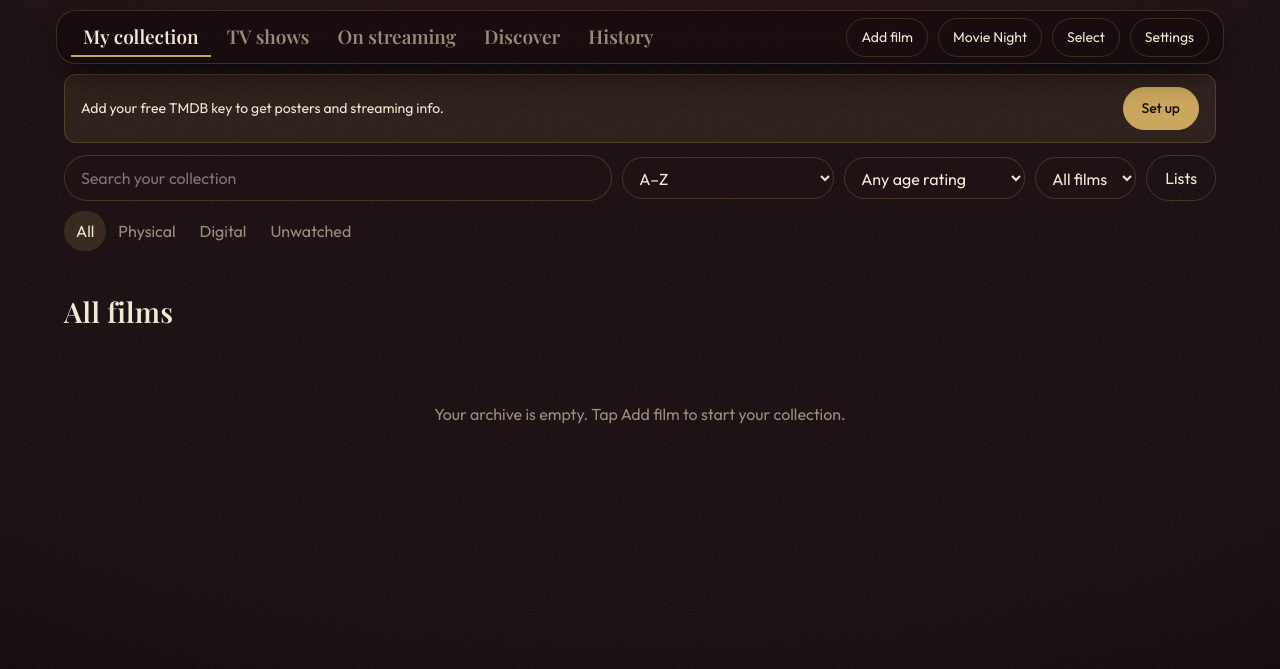
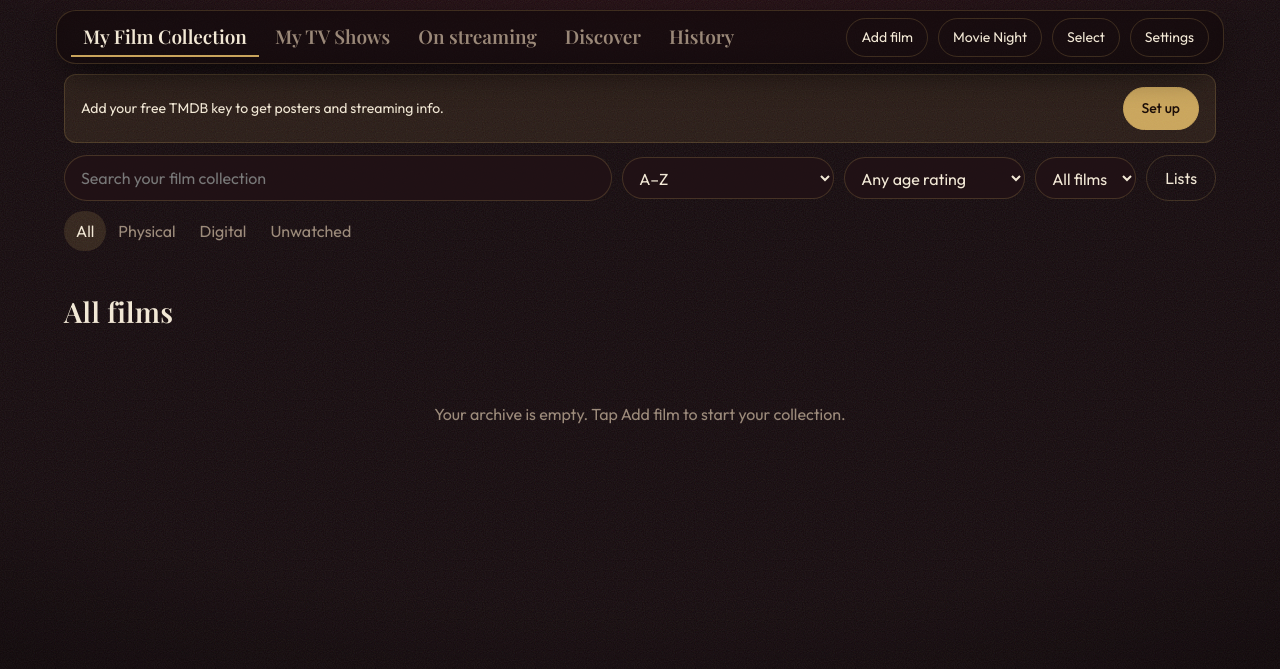
Before and after one commit to Ismail-A2/Cinearchive, a plain HTML site: page index.html in a window 1280 px wide. Shown: the part 115-784 px from the top of the page. Drawn offline with nearby package versions, Linux system fonts and the light colour scheme.

Commit message:
Add files via upload

```diff
--- a/index.html
+++ b/index.html
@@ -208,7 +208,7 @@ button.railt{background:none;border:0;padding:0;color:inherit;font:inherit;curso
   <div><h1>Your CineArchive</h1><div class="sub" id="count"></div></div>
 </header>
 <div class="dock" id="dock">
-<div class="tabs" id="tabs"><button data-t="lib" aria-pressed="true"><span class="lg">My collection</span><span class="sm">Collection</span></button><button data-t="tv" aria-pressed="false"><span class="lg">TV shows</span><span class="sm">TV</span></button><button data-t="str" aria-pressed="false"><span class="lg">On streaming</span><span class="sm">Streaming</span></button><button data-t="dis" aria-pressed="false">Discover</button><button data-t="his" aria-pressed="false">History</button></div>
+<div class="tabs" id="tabs"><button data-t="lib" aria-pressed="true"><span class="lg">My Film Collection</span><span class="sm">Films</span></button><button data-t="tv" aria-pressed="false"><span class="lg">My TV Shows</span><span class="sm">TV</span></button><button data-t="str" aria-pressed="false"><span class="lg">On streaming</span><span class="sm">Streaming</span></button><button data-t="dis" aria-pressed="false">Discover</button><button data-t="his" aria-pressed="false">History</button></div>
   <div class="actions">
     <button class="btn" id="addBtn">Add film</button>
     <button class="btn" id="refBtn" hidden>Refresh streaming</button>
@@ -221,7 +221,7 @@ button.railt{background:none;border:0;padding:0;color:inherit;font:inherit;curso
 <div class="banner" id="kb" hidden><span>Add your free TMDB key to get posters and streaming info.</span><button class="btn primary" id="kbBtn">Set up</button></div>
 <section class="hero2" id="hero2" hidden></section>
 <div class="bar" id="bar">
-  <input id="q" type="search" placeholder="Search your collection" aria-label="Search your collection">
+  <input id="q" type="search" placeholder="Search your film collection" aria-label="Search your film collection">
   <select id="countrySel" aria-label="Country" hidden></select>
   <select id="sortSel" aria-label="Sort"><option value="title">A–Z</option><option value="year">Newest first</option><option value="old">Oldest first</option><option value="added">Recently added</option><option value="unwatched">Unwatched first</option></select>
   <select id="ageSel" aria-label="Age rating"><option value="">Any age rating</option><option value="0">U</option><option value="1">PG</option><option value="2">12 / 12A</option><option value="3">15</option><option value="4">18</option><option value="x">Unrated / unknown</option></select>
@@ -561,6 +561,8 @@ $("impFile").onchange=function(){
   r.readAsText(f)};
 /* cinematic extras */
 function extras(){
+  var ph=tab==="tv"?"Search your TV collection":tab==="str"?(skind==="tv"?"Search TV shows on streaming":"Search films on streaming"):"Search your film collection";
+  $("q").placeholder=ph;$("q").setAttribute("aria-label",ph);
   if(tab!=="str")$("moreBtn").hidden=true;
   $("kb").hidden=!!tkey;
   $("gClear").hidden=!genreKey||tab==="his";
--- a/sw.js
+++ b/sw.js
@@ -1,4 +1,4 @@
-const C="cinearchive-v50",SHELL=["./","index.html","manifest.webmanifest","icon-192.png","icon-512.png"];
+const C="cinearchive-v51",SHELL=["./","index.html","manifest.webmanifest","icon-192.png","icon-512.png"];
 self.addEventListener("install",e=>{e.waitUntil(caches.open(C).then(c=>c.addAll(SHELL)));self.skipWaiting()});
 self.addEventListener("activate",e=>{e.waitUntil(caches.keys().then(k=>Promise.all(k.filter(x=>x!==C).map(x=>caches.delete(x)))));self.clients.claim()});
 self.addEventListener("fetch",e=>{const u=new URL(e.request.url);if(e.request.method!=="GET"||u.hostname==="api.themoviedb.org")return;
```
